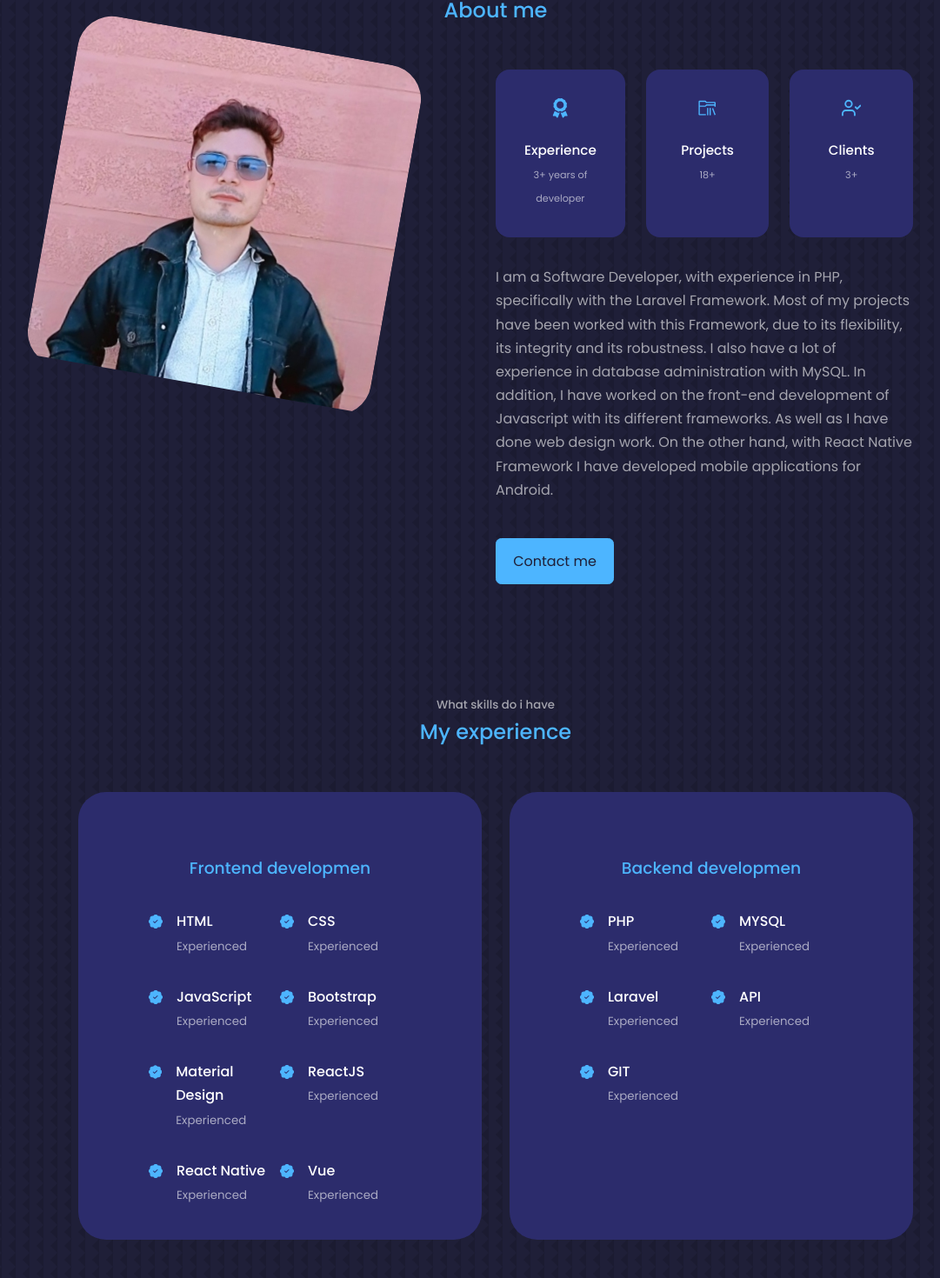
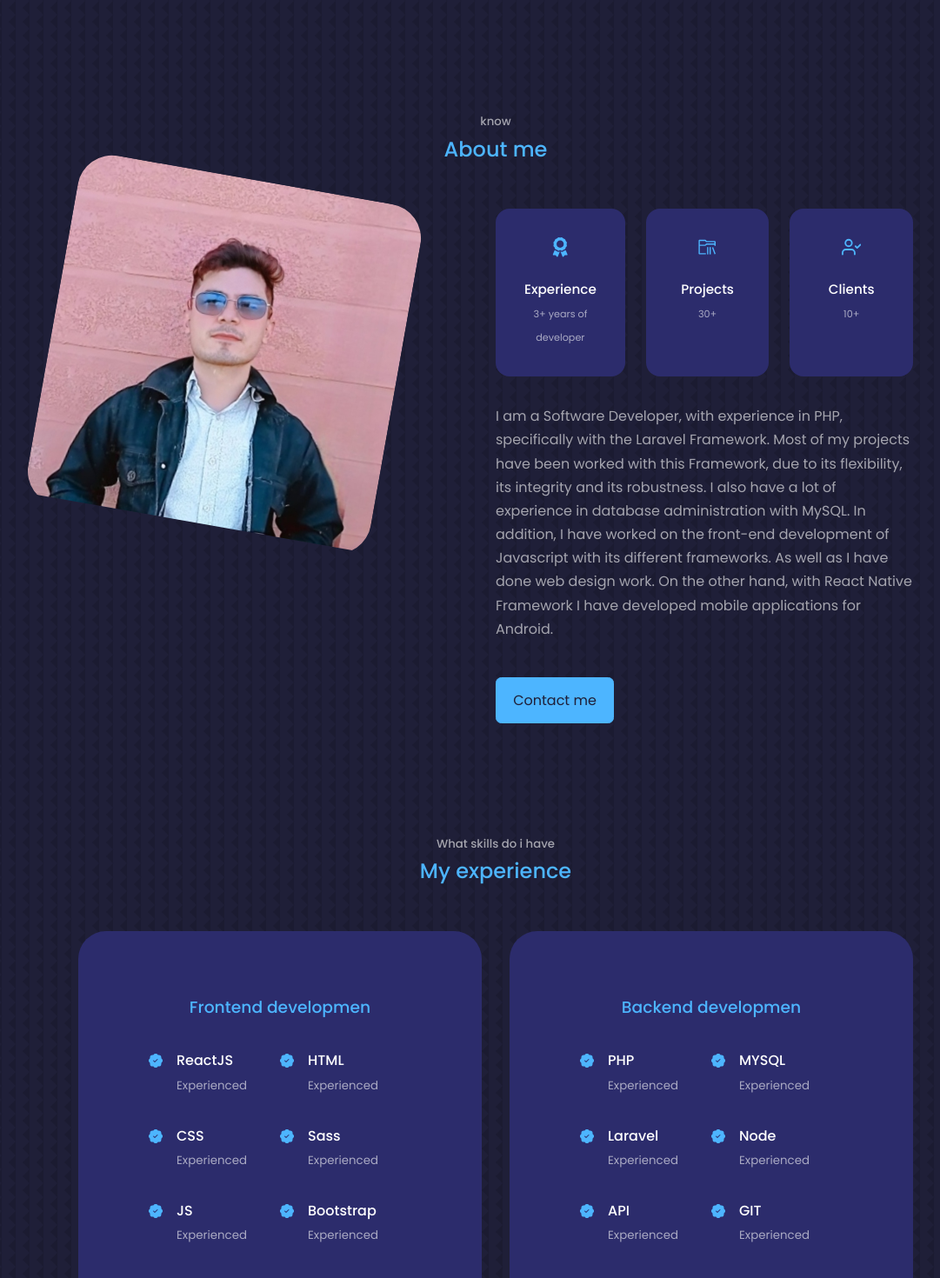
Before and after one commit to davidurosa/portafolio-app, a React (Create React App) app: page / in a window 1280 px wide. Shown: the part 1039-2509 px from the top of the page at 87% size, without its empty margins (70-1151 px from the left). Built offline with nearby package versions, Linux system fonts and the light colour scheme.

Commit message:
update Portafolio

```diff
--- a/public/index.html
+++ b/public/index.html
@@ -7,9 +7,9 @@
     <meta name="theme-color" content="#000000" />
     <meta
       name="description"
-      content="Web site created using create-react-app"
+      content="Web site created using create-react-app by David Urosa"
     />
-    <title>Portadolio David Urosa</title>
+    <title>David Urosa</title>
   </head>
   <body>
     <div id="root"></div>
--- a/src/components/about/About.jsx
+++ b/src/components/about/About.jsx
@@ -29,12 +29,12 @@ const About = () => {
             <article className="about__card">
               <VscFolderLibrary className="about__icon" />
               <h5>{t("about.projects")}</h5>
-              <small>18+</small>
+              <small>30+</small>
             </article>
             <article className="about__card">
               <FiUserCheck className="about__icon" />
               <h5>{t("about.clients")}</h5>
-              <small>3+</small>
+              <small>10+</small>
             </article>
           </div>
           <p>
--- a/src/components/experience/Experience.jsx
+++ b/src/components/experience/Experience.jsx
@@ -14,6 +14,13 @@ const Experience = () => {
         <div className="experiencie__frontend">
           <h3>Frontend developmen</h3>
           <div className="experience__content">
+          <article className="experience__details">
+              <BsPatchCheckFill className="experience__details-icon"/>
+              <div>
+                <h4>ReactJS</h4>
+                <small className="text-light">{t("experience.ex")}</small>
+              </div>
+            </article>
             <article className="experience__details">
               <BsPatchCheckFill className="experience__details-icon"/>
               <div>
@@ -31,7 +38,14 @@ const Experience = () => {
             <article className="experience__details">
               <BsPatchCheckFill className="experience__details-icon"/>
               <div>
-                <h4>JavaScript</h4>
+                <h4>Sass</h4>
+                <small className="text-light">{t("experience.ex")}</small>
+              </div>
+            </article>
+            <article className="experience__details">
+              <BsPatchCheckFill className="experience__details-icon"/>
+              <div>
+                <h4>JS</h4>
                 <small className="text-light">{t("experience.ex")}</small>
               </div>
             </article>
@@ -45,24 +59,12 @@ const Experience = () => {
             <article className="experience__details">
               <BsPatchCheckFill className="experience__details-icon"/>
               <div>
-                <h4>Material Design</h4>
+                <h4>JQuery</h4>
                 <small className="text-light">{t("experience.ex")}</small>
               </div>
             </article>
-            <article className="experience__details">
-              <BsPatchCheckFill className="experience__details-icon"/>
-              <div>
-                <h4>ReactJS</h4>
-                <small className="text-light">{t("experience.ex")}</small>
-              </div>
-            </article>
-            <article className="experience__details">
-              <BsPatchCheckFill className="experience__details-icon"/>
-              <div>
-                <h4>React Native</h4>
-                <small className="text-light">{t("experience.ex")}</small>
-              </div>
-            </article>
+
+
             <article className="experience__details">
               <BsPatchCheckFill className="experience__details-icon"/>
               <div>
@@ -99,6 +101,13 @@ const Experience = () => {
             <article className="experience__details">
               <BsPatchCheckFill className="experience__details-icon"/>
               <div>
+                <h4>Node</h4>
+                <small className="text-light">{t("experience.ex")}</small>
+              </div>
+            </article>
+            <article className="experience__details">
+              <BsPatchCheckFill className="experience__details-icon"/>
+              <div>
                 <h4>API </h4>
                 <small className="text-light">{t("experience.ex")}</small>
               </div>
--- a/src/components/footer/footer.css
+++ b/src/components/footer/footer.css
@@ -16,6 +16,7 @@ footer a{
     margin-bottom: 2rem;
     display: inline-block;
 }
+
 
 .permalinks{
     display: flex;
--- a/src/components/header/header.css
+++ b/src/components/header/header.css
@@ -1,5 +1,5 @@
 header{
-    height: 110vh;
+    height: 130vh;
     padding-top: 7rem;
     overflow: hidden;
 }
--- a/src/components/portafolio/Portafolio.jsx
+++ b/src/components/portafolio/Portafolio.jsx
@@ -1,11 +1,20 @@
 import React from "react";
 import "./portafolio.css";
 import IMG1 from "../../assets/peliculas.png";
-import IMG2 from "../../assets/aplicacion.png";
 import IMG3 from "../../assets/lista_tareas.png";
+import IMG4 from "../../assets/socials.png";
+
 import { useTranslation } from "react-i18next";
 
 const data = [
+
+  {
+    imagen: IMG4,
+    nombre: "Socials",
+    description: "this is a design of a social network",
+    demo: "https://social-david-urosa-git-master-davidurosa.vercel.app",
+    git: "https://githubaa.com",
+  },
   {
     imagen: IMG3,
     nombre: "Things to do",
@@ -22,13 +31,7 @@ const data = [
     git: "https://github.com",
   },
 
-  {
-    imagen: IMG2,
-    nombre: "Mobile app",
-    description: "Application that was designed with React Native",
-    demo: "https://githubsa.com",
-    git: "https://githubaas.com",
-  },
+
 ];
 
 const Portafolio = () => {
--- a/src/components/portafolio/portafolio.css
+++ b/src/components/portafolio/portafolio.css
@@ -84,7 +84,7 @@ border: 1px solid var(--color-primary-variant);
     position: absolute;
     top: 0;
     left: 0;
-    background: rgba(0,0, 0, 0.5);
+    background: rgba(0,0, 0, 0.7);
     border-radius: 20px;
 }
 
--- a/src/index.css
+++ b/src/index.css
@@ -75,7 +75,7 @@ section > h2{
     color: var(--color-light);
 }
 a{
-    color: var(--color-primary);
+    color: var(--color-light);
     transition: var(--transition);
 }
 
```
Also changed, not shown: src/assets/socials.png (added).
